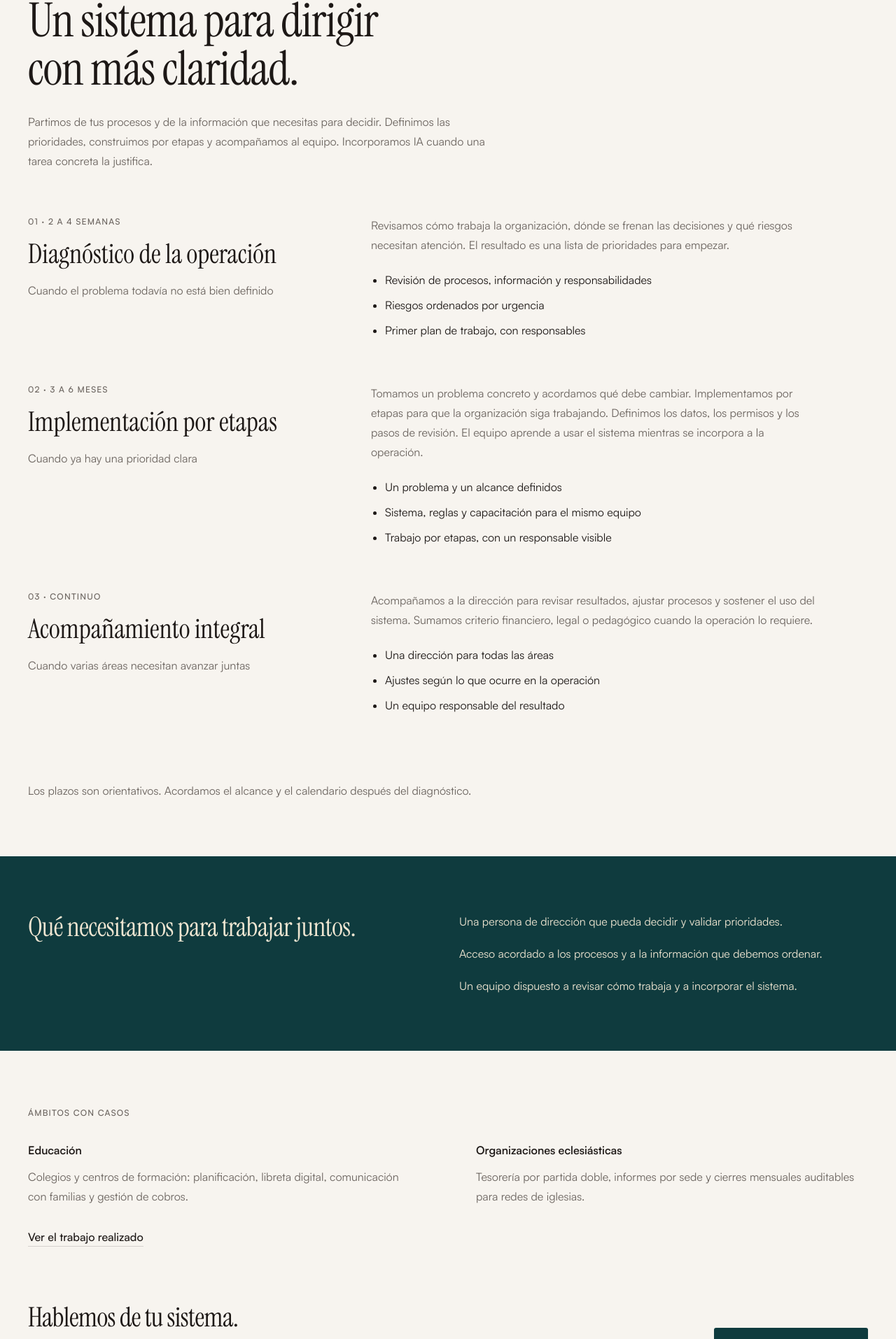
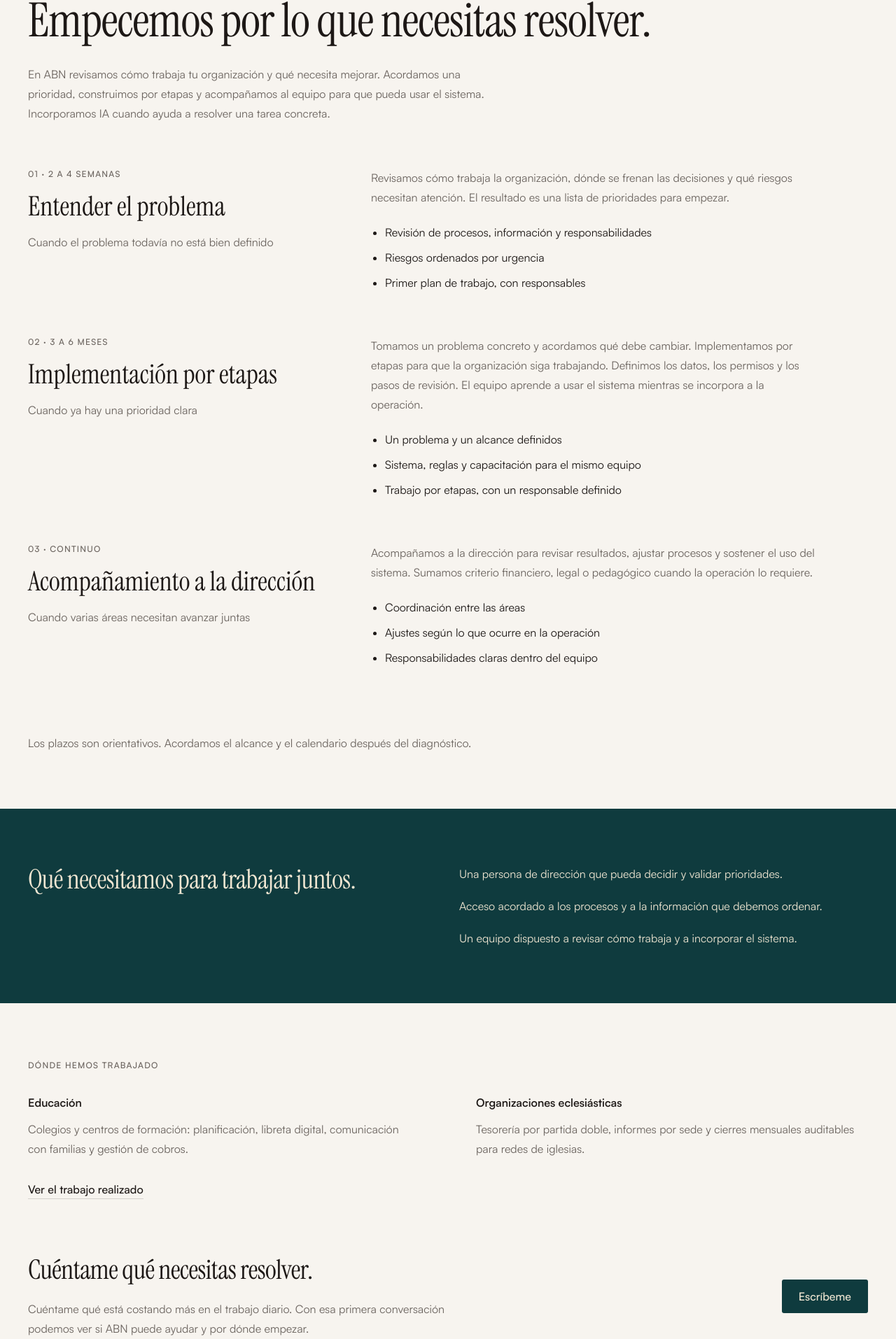
Before and after one commit to anthonybir/bir-landing, a Next.js app: page /servicios in a window 1280 px wide. Shown: the part 192-2106 px from the top of the page at 70% size. Built offline with nearby package versions, Linux system fonts and the light colour scheme.

Commit message:
docs(site): align Spanish copy with Anthony's voice

```diff
--- a/src/app/PageLayout.tsx
+++ b/src/app/PageLayout.tsx
@@ -11,14 +11,14 @@ export function PageIntro({ label, title, children }: { label: string; title: st
   );
 }
 
-export function ContactClose({ title = 'Hablemos de tu sistema.', children }: { title?: string; children: ReactNode }) {
+export function ContactClose({ title = 'Cuéntame qué necesitas resolver.', children }: { title?: string; children: ReactNode }) {
   return (
     <section className="page-container contact-close">
       <div>
         <h2 className="display section-title">{title}</h2>
         <p className="body-copy mt-5">{children}</p>
       </div>
-      <Link href="/contacto" className="btn-primary">Hablemos de tu sistema</Link>
+      <Link href="/contacto" className="btn-primary">Escríbeme</Link>
     </section>
   );
 }
--- a/src/app/contacto/ContactForm.tsx
+++ b/src/app/contacto/ContactForm.tsx
@@ -114,7 +114,7 @@ export default function ContactForm() {
   if (submitted) {
     return (
       <div className="contact-form" role="status" ref={successRef} tabIndex={-1}>
-        <p className="display text-[1.777rem]">Mensaje recibido.</p>
+        <p className="display text-[1.777rem]">Gracias por escribir.</p>
         <p className="mt-4 font-sans text-base text-gray-600">
           Te respondemos dentro de 48 horas hábiles.
         </p>
@@ -221,7 +221,7 @@ export default function ContactForm() {
 
       <div className="mt-6">
         <label htmlFor="mensaje" className="field-label">
-          ¿Qué necesitas entender o gestionar mejor?
+          ¿Qué necesitas resolver?
         </label>
         <textarea
           id="mensaje"
--- a/src/app/contacto/page.tsx
+++ b/src/app/contacto/page.tsx
@@ -2,19 +2,19 @@ import { pageMetadata } from '../page-metadata';
 import ContactForm from './ContactForm';
 import { WHATSAPP_URL } from '../WhatsAppFloat';
 
-export const metadata = pageMetadata('Contacto', 'Hablemos de los procesos, la información y las decisiones de tu organización. Respuesta habitual en 48 horas hábiles.', '/contacto');
+export const metadata = pageMetadata('Contacto', 'Escribe a Anthony Bir para conversar sobre el trabajo de tu organización. Respuesta habitual en 48 horas hábiles.', '/contacto');
 
 export default function ContactoPage() {
   return (
     <section className="page-container page-intro">
       <p className="label-caps mb-6">Contacto</p>
       <h1 className="display display-hero max-w-3xl">
-        Hablemos de tu organización.
+        Cuéntame qué necesitas resolver.
       </h1>
       <p className="mt-8 max-w-xl font-sans text-base leading-relaxed text-gray-600">
-        Cuéntanos qué información cuesta reunir, qué procesos dependen de hojas de
-        cálculo y qué decisiones necesitan más claridad. Revisamos tu situación
-        y te indicamos si podemos ayudar y por dónde empezar.
+        Cuéntame qué está pasando en tu organización y dónde necesitas ayuda.
+        No hace falta que tengas una solución definida. A partir de ahí podemos
+        ver si ABN puede ayudar y por dónde empezar.
       </p>
 
       <div className="mt-16 grid gap-12 md:grid-cols-[1.4fr_1fr] md:gap-16">
@@ -22,7 +22,7 @@ export default function ContactoPage() {
 
         <aside className="space-y-10 md:pt-2" aria-label="Otras vías de contacto">
           <div>
-            <p className="label-caps mb-3">Directo</p>
+            <p className="label-caps mb-3">También puedes escribirme</p>
             <p className="font-sans text-base">
               <a href="mailto:anthony@bir.com.py" className="link-quiet">
                 anthony@bir.com.py
@@ -45,7 +45,7 @@ export default function ContactoPage() {
             <ul className="space-y-3 font-sans text-base leading-relaxed text-gray-600">
               <li>Respuesta dentro de 48 horas hábiles.</li>
               <li>Primera conversación sin coste ni compromiso.</li>
-              <li>Si no somos la mejor opción, te lo decimos.</li>
+              <li>Si ABN no es la mejor opción, te lo diremos.</li>
             </ul>
           </div>
 
--- a/src/app/not-found.tsx
+++ b/src/app/not-found.tsx
@@ -4,9 +4,9 @@ export default function NotFound() {
   return (
     <section className="page-container flex min-h-[60dvh] flex-col justify-center py-16">
       <p className="label-caps mb-6">404</p>
-      <h1 className="display display-hero max-w-3xl">Esta página no existe.</h1>
+      <h1 className="display display-hero max-w-3xl">No encontramos esta página.</h1>
       <p className="mt-8 max-w-xl font-sans text-base leading-relaxed text-gray-600">
-        El enlace está roto o la página se movió.
+        Puede que el enlace haya cambiado. Puedes volver al inicio para encontrar lo que buscas.
       </p>
       <Link href="/" className="btn-primary mt-12 w-fit">
         Volver al inicio
--- a/src/app/page.tsx
+++ b/src/app/page.tsx
@@ -24,10 +24,10 @@ export default function HomePage() {
         <div className="profile-hero-copy">
         <h1 id="home-title" className="display display-hero">Hola, soy Anthony Bir.</h1>
         <p className="profile-intro">
-          Dirijo un colegio y la tesorería de una red de iglesias en Paraguay.
-          Construyo los sistemas que usan, con IA y revisión humana.
+          Dirijo un colegio y llevo la tesorería de una red de iglesias en Paraguay.
+          También construyo los sistemas que usamos en el trabajo diario, con apoyo de IA y revisión humana.
         </p>
-        <p className="body-copy">También soy fundador de <Link href="/servicios" className="link-quiet">ABN · Agencia Bir Núñez</Link>.</p>
+        <p className="body-copy">Soy fundador de <Link href="/servicios" className="link-quiet">ABN · Agencia Bir Núñez</Link>.</p>
         <p className="body-copy"><Link href="/casos" className="link-quiet">Ver mi trabajo</Link></p>
         </div>
         <figure className="profile-hero-figure">
--- a/src/app/servicios/page.tsx
+++ b/src/app/servicios/page.tsx
@@ -7,7 +7,7 @@ export const metadata = pageMetadata('Servicios', 'Diagnóstico, implementación
 const modes = [
   {
     num: '01',
-    title: 'Diagnóstico de la operación',
+    title: 'Entender el problema',
     when: 'Cuando el problema todavía no está bien definido',
     plazo: '2 a 4 semanas',
     desc: 'Revisamos cómo trabaja la organización, dónde se frenan las decisiones y qué riesgos necesitan atención. El resultado es una lista de prioridades para empezar.',
@@ -26,19 +26,19 @@ const modes = [
     bullets: [
       'Un problema y un alcance definidos',
       'Sistema, reglas y capacitación para el mismo equipo',
-      'Trabajo por etapas, con un responsable visible',
+      'Trabajo por etapas, con un responsable definido',
     ],
   },
   {
     num: '03',
-    title: 'Acompañamiento integral',
+    title: 'Acompañamiento a la dirección',
     when: 'Cuando varias áreas necesitan avanzar juntas',
     plazo: 'Continuo',
     desc: 'Acompañamos a la dirección para revisar resultados, ajustar procesos y sostener el uso del sistema. Sumamos criterio financiero, legal o pedagógico cuando la operación lo requiere.',
     bullets: [
-      'Una dirección para todas las áreas',
+      'Coordinación entre las áreas',
       'Ajustes según lo que ocurre en la operación',
-      'Un equipo responsable del resultado',
+      'Responsabilidades claras dentro del equipo',
     ],
   },
 ] as const;
@@ -57,8 +57,8 @@ const sectors = [
 export default function ServiciosPage() {
   return (
     <>
-      <PageIntro label="Servicios" title="Un sistema para dirigir con más claridad.">
-        <p>Partimos de tus procesos y de la información que necesitas para decidir. Definimos las prioridades, construimos por etapas y acompañamos al equipo. Incorporamos IA cuando una tarea concreta la justifica.</p>
+      <PageIntro label="ABN · Servicios" title="Empecemos por lo que necesitas resolver.">
+        <p>En ABN revisamos cómo trabaja tu organización y qué necesita mejorar. Acordamos una prioridad, construimos por etapas y acompañamos al equipo para que pueda usar el sistema. Incorporamos IA cuando ayuda a resolver una tarea concreta.</p>
       </PageIntro>
       <section className="page-container page-section" aria-label="Tres modos de trabajo">
         {modes.map(mode => (
@@ -86,12 +86,12 @@ export default function ServiciosPage() {
           </ul>
         </div>
       </section>
-      <section className="page-container pt-16 md:pt-20" aria-label="Ámbitos con casos">
-        <p className="label-caps mb-8">Ámbitos con casos</p>
+      <section className="page-container pt-16 md:pt-20" aria-label="Dónde hemos trabajado">
+        <p className="label-caps mb-8">Dónde hemos trabajado</p>
         <div className="editorial-grid">{sectors.map(sector => <article key={sector.title}><h2 className="font-sans text-base font-semibold">{sector.title}</h2><p className="body-copy mt-3">{sector.desc}</p></article>)}</div>
         <Link href="/casos" className="link-quiet mt-8 inline-block font-sans text-base">Ver el trabajo realizado</Link>
       </section>
-      <ContactClose>Empezamos por un problema concreto. La primera conversación permite valorar si podemos ayudar y qué necesitamos conocer.</ContactClose>
+      <ContactClose>Cuéntame qué está costando más en el trabajo diario. Con esa primera conversación podemos ver si ABN puede ayudar y por dónde empezar.</ContactClose>
     </>
   );
 }
--- a/src/app/site-information.ts
+++ b/src/app/site-information.ts
@@ -1,6 +1,6 @@
 /** Shared public positioning for metadata and browser-agent discovery. */
 export const SITE_TITLE = 'Anthony Bir · Trayectoria y contacto';
 export const SITE_DESCRIPTION =
-  'Anthony Bir dirige un colegio y la tesorería de una red de iglesias en Paraguay, y construye los sistemas que usan, con IA y revisión humana.';
+  'Anthony Bir dirige un colegio, lleva la tesorería de una red de iglesias en Paraguay y construye los sistemas que usan en el trabajo diario.';
 
 export const PROVEN_SECTORS = ['Educación', 'Organizaciones eclesiásticas'] as const;
```
Also changed, not shown: src/app/aula/page.tsx (+4 -4 lines), src/app/casos/page.tsx (+6 -6 lines), src/app/ia-gobernada/page.tsx (+8 -8 lines), src/app/nosotros/page.tsx (+6 -6 lines), 1 other file (tests, documents, lock files or other folders).
